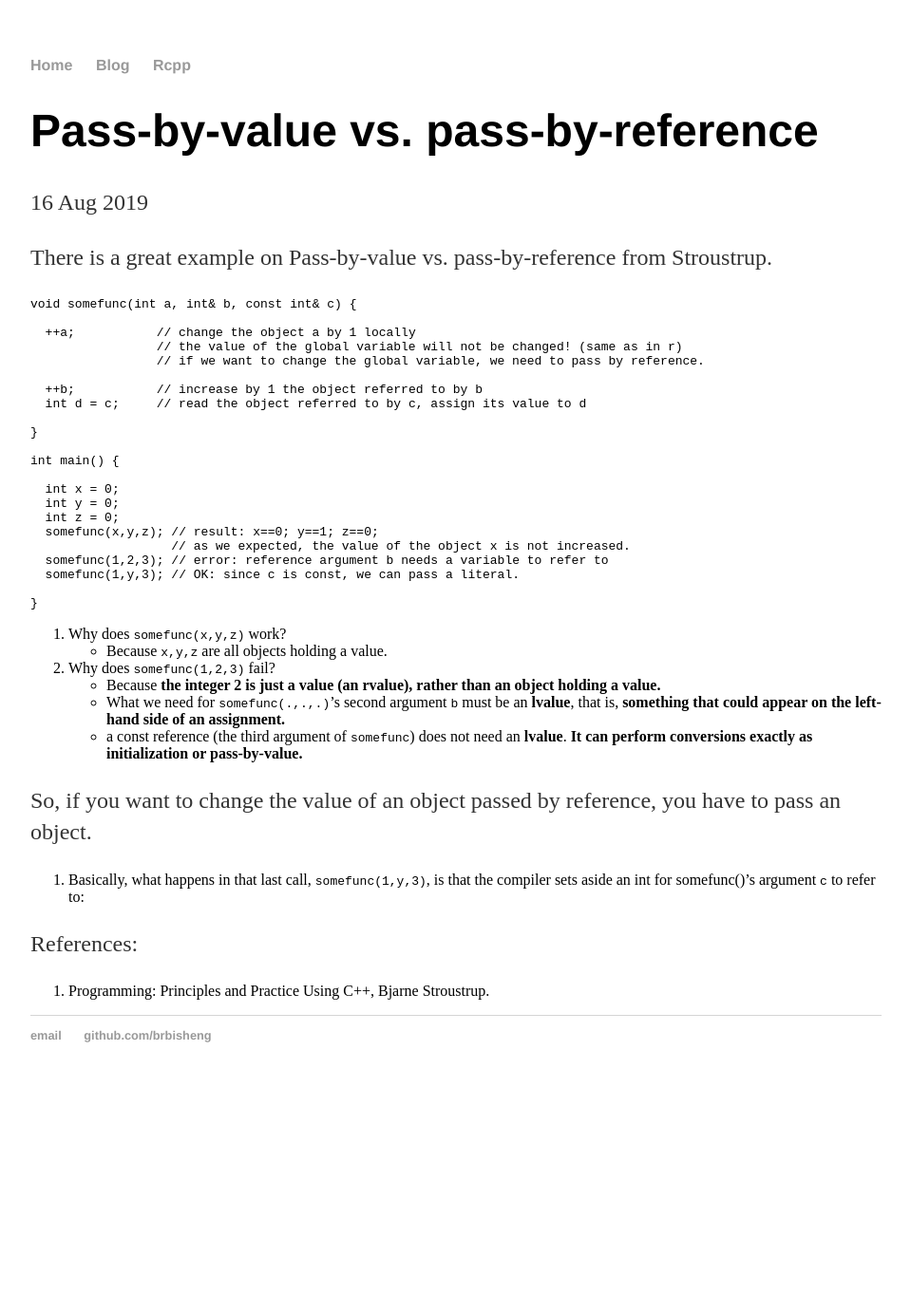
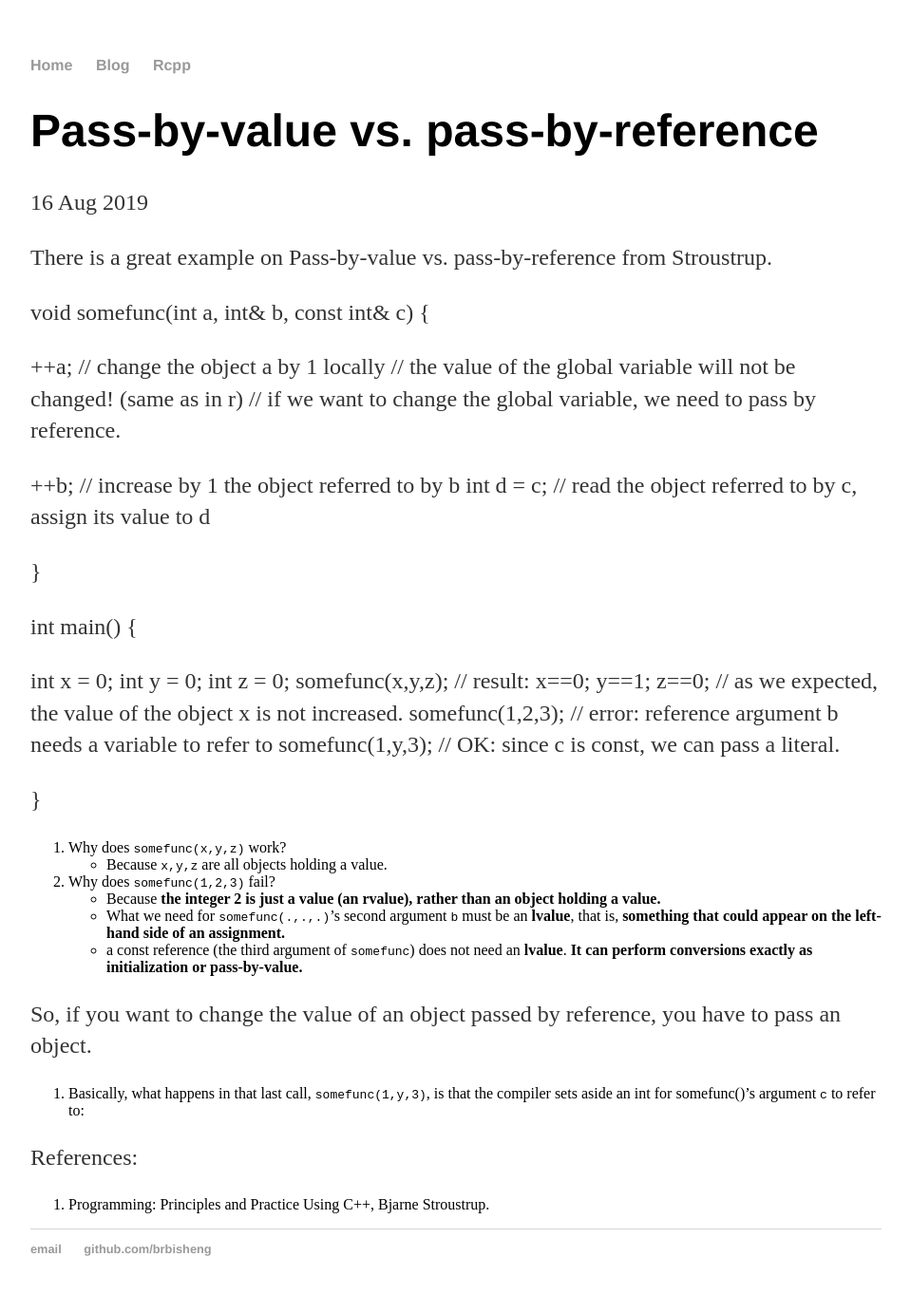
Before and after one commit to brbisheng/brbisheng.github.io, a Jekyll site: the page built from rcpp/_posts/2019-08-16-rcpp-post0.md, in a window 1280 px wide. Shown: the whole page at 95% size, without its empty margins (160-1119 px from the left). Built offline with Jekyll 4.4.1, drawn with Linux system fonts in a browser that asks for light colours; our own code applies the rules of GitHub Pages for plain Markdown files; before the commit the page ends 1158 px from its top, so only the background shows below that.

Commit message:
Update 2019-08-16-rcpp-post0.md

```diff
--- a/rcpp/_posts/2019-08-16-rcpp-post0.md
+++ b/rcpp/_posts/2019-08-16-rcpp-post0.md
@@ -7,7 +7,6 @@ categories: ["rcpp", "cpp"]
 There is a great example on Pass-by-value vs. pass-by-reference from Stroustrup.
 
 
-~~~cpp
 void somefunc(int a, int& b, const int& c) {
 
   ++a;           // change the object a by 1 locally
@@ -30,7 +29,7 @@ int main() {
   somefunc(1,y,3); // OK: since c is const, we can pass a literal.
 
 }
-~~~
+
 {% highlight c linenos %}
 {% endhighlight %}
 
```
